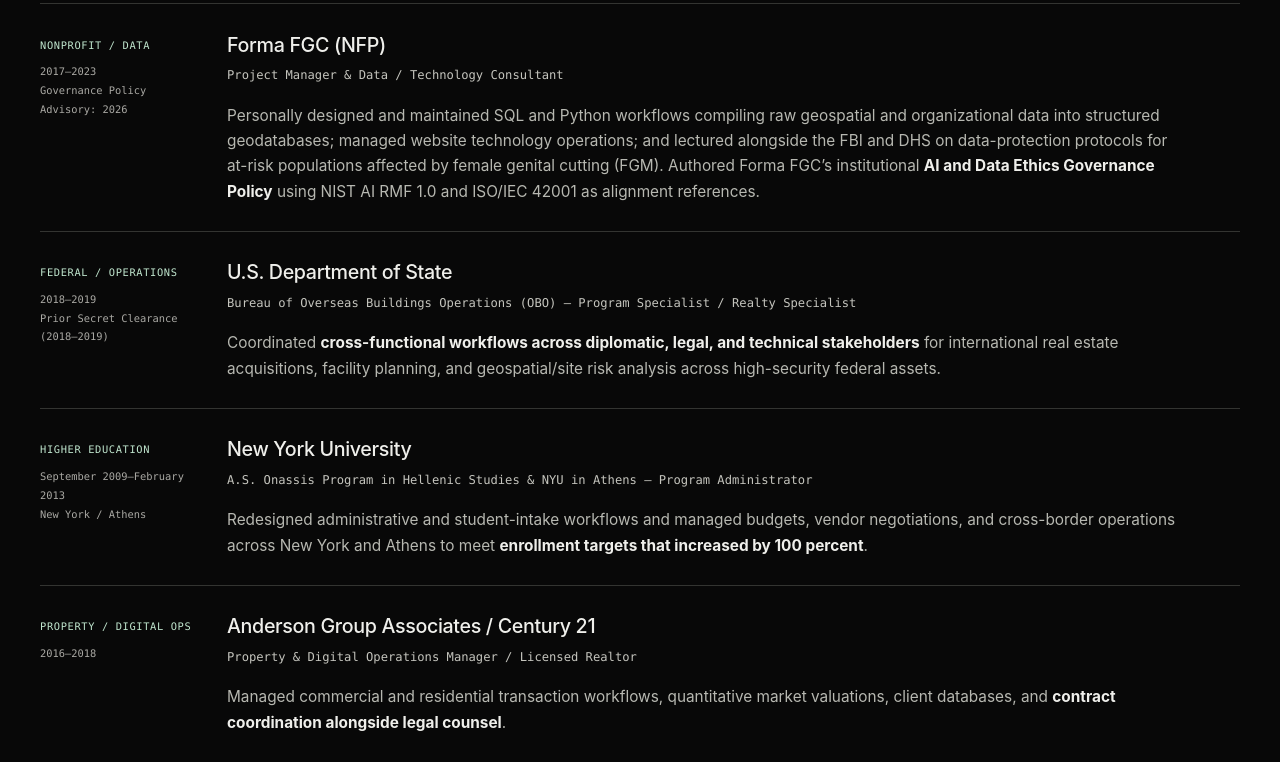
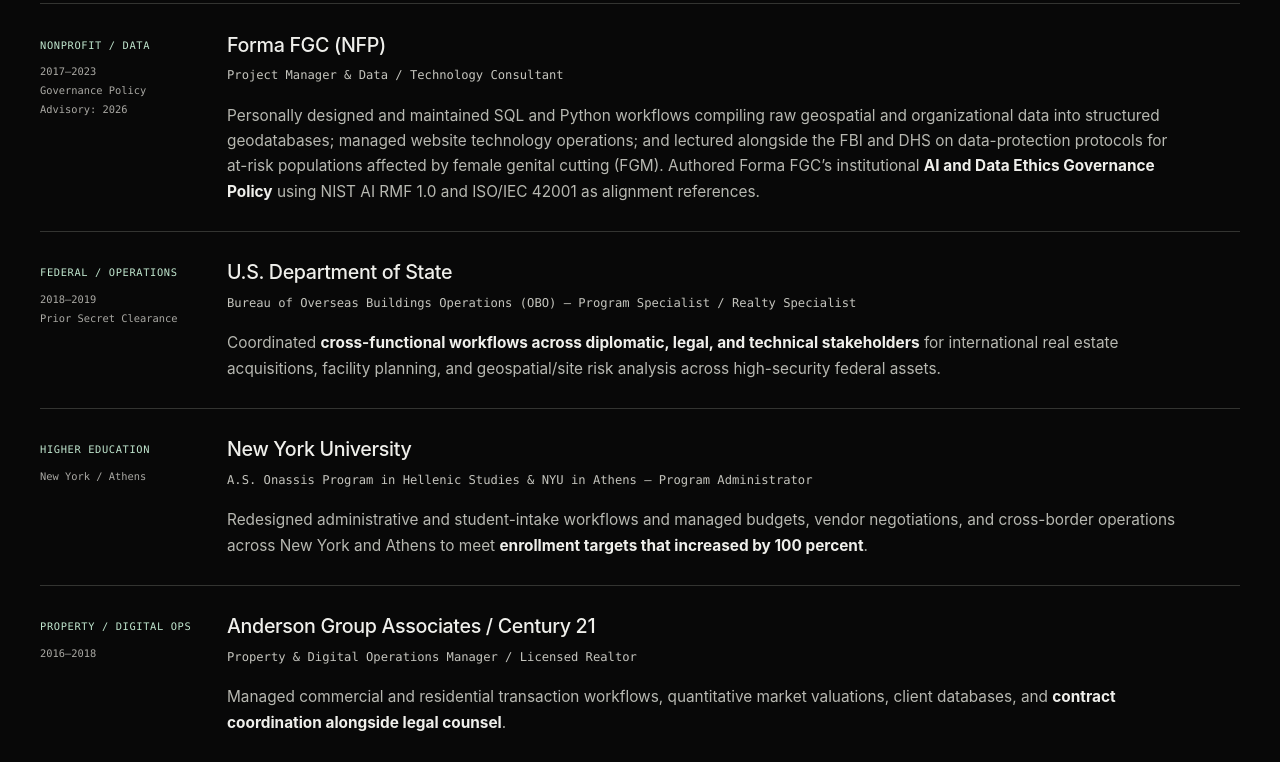
Before and after one commit to cmb1015/ChristosBirkitt, a plain HTML site: page index.html in a window 1280 px wide. Shown: the part 1264-2026 px from the top of the page. Drawn offline with Linux system fonts and the light colour scheme.

Commit message:
Keep NYU card undated and simplify prior-clearance badges

```diff
--- a/index.html
+++ b/index.html
@@ -317,7 +317,7 @@
         <li>New York Metro Area</li>
         <li>M.A. NYU (3.96 GPA)</li>
         <li>Princeton GRIPHOS Research Fellow (Non-degree research)</li>
-        <li>U.S. Dept. of State (OBO) — Prior Secret Clearance (2018–2019)</li>
+        <li>U.S. Dept. of State (OBO) — Prior Secret Clearance</li>
         <li>NJ Superior Court Civil Division</li>
         <li class="in-progress">PSPO I &amp; IAPP AIGP Tracks — In Progress</li>
       </ul>
@@ -401,7 +401,7 @@
           </div>
         </li>
         <li class="delivery-item">
-          <div class="delivery-meta"><span class="sector">Federal / Operations</span><span>2018–2019</span><span>Prior Secret Clearance (2018–2019)</span></div>
+          <div class="delivery-meta"><span class="sector">Federal / Operations</span><span>2018–2019</span><span>Prior Secret Clearance</span></div>
           <div class="delivery-content">
             <h3>U.S. Department of State</h3>
             <p class="delivery-role">Bureau of Overseas Buildings Operations (OBO) — Program Specialist / Realty Specialist</p>
@@ -409,7 +409,7 @@
           </div>
         </li>
         <li class="delivery-item">
-          <div class="delivery-meta"><span class="sector">Higher education</span><span>September 2009–February 2013</span><span>New York / Athens</span></div>
+          <div class="delivery-meta"><span class="sector">Higher education</span><span>New York / Athens</span></div>
           <div class="delivery-content">
             <h3>New York University</h3>
             <p class="delivery-role">A.S. Onassis Program in Hellenic Studies &amp; NYU in Athens — Program Administrator</p>
```
